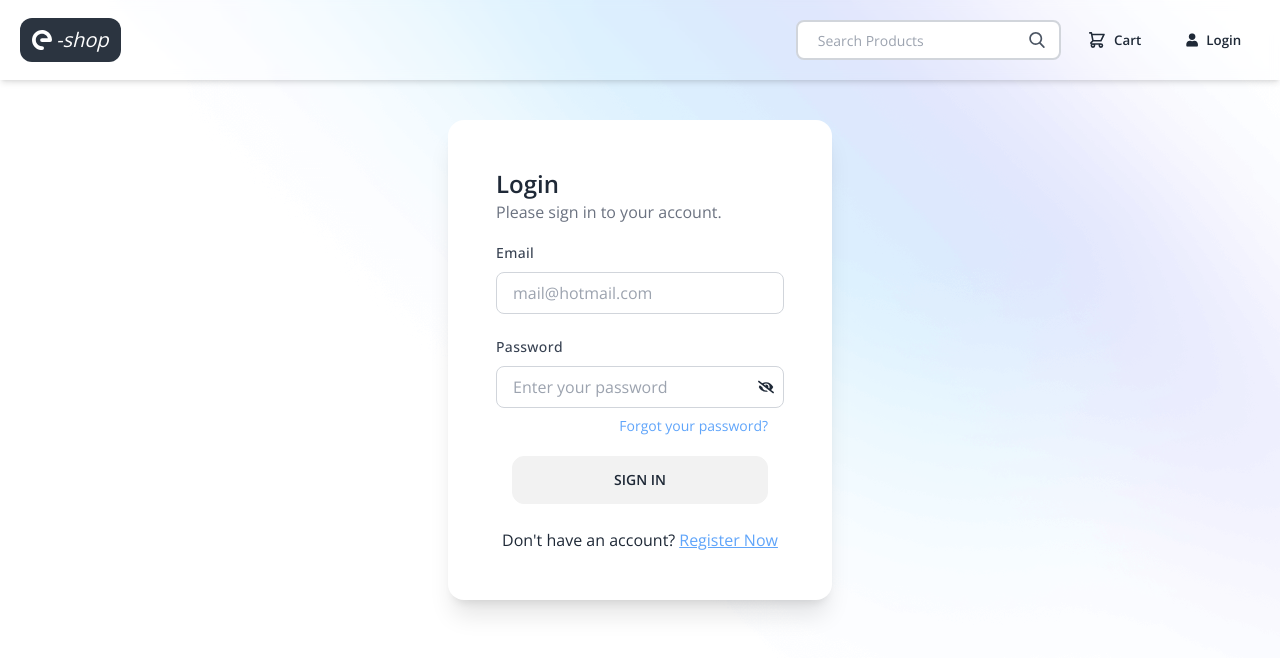
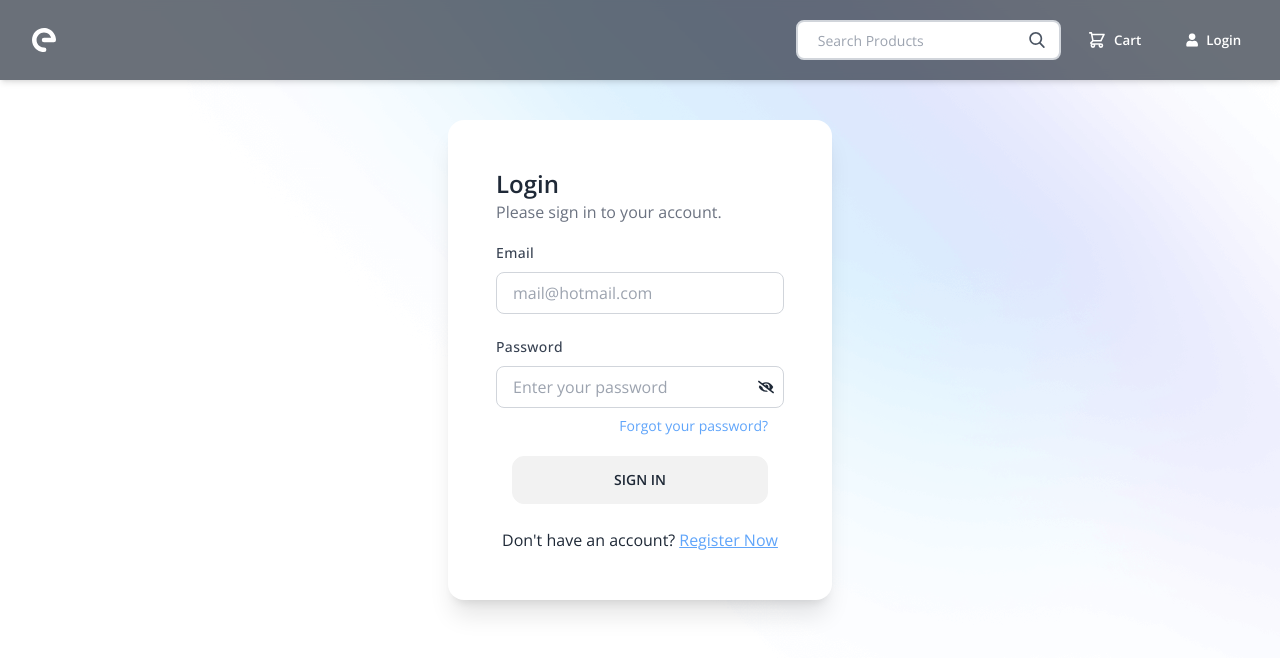
Before and after one commit to oscar-ct/e-shop, a React (Create React App) app in the folder frontend/: page /login in a window 1280 px wide. Shown: the top 658 px of the page. Built offline with nearby package versions, Linux system fonts and the light colour scheme.

Commit message:
feat: update nav bg and icons

```diff
--- a/frontend/src/components/Navbar.jsx
+++ b/frontend/src/components/Navbar.jsx
@@ -1,6 +1,6 @@
 import {useEffect, useState, useRef} from "react";
 import {motion} from "framer-motion";
-import {FaHome, FaUser, FaChevronDown} from "react-icons/fa";
+import {FaUser, FaChevronDown} from "react-icons/fa";
 import {ReactComponent as Logo} from "../icons/e.svg"
 import {Link, useNavigate} from 'react-router-dom'
 import {useSelector, useDispatch} from "react-redux";
@@ -109,17 +109,21 @@ const Navbar = () => {
 
     return (
         <>
-            <nav className={`sticky inset-0 z-10 block h-max w-full max-w-full rounded-none py-4 shadow-md backdrop-blur-sm lg:py-4`}>
+            <nav className={`sticky inset-0 z-10 block h-max w-full max-w-full rounded-none py-4 shadow-md bg-neutral/70 text-white backdrop-blur-sm lg:py-4`}>
                 <div className="px-5 flex justify-between items-center">
-                    <div className={"hidden lg:flex lg:items-center cursor-pointer bg-neutral rounded-xl py-2 px-3"}>
+                    <div className={"hidden lg:flex lg:items-center cursor-pointer rounded-xl py-2 px-3"}>
                         <motion.div
                             onClick={() => navigate("/")}
-                            className={"text-xl flex"}
+                            className={"text-xl flex items-center"}
                             whileHover={{ scale: 1.1 }}
                             whileTap={{ scale: 1.0 }}
                         >
-                            <Logo className={"w-5 mr-1"} fill={"white"}/>
-                            <button className={"text-white italic"}>-shop</button>
+                            <Logo className={"w-6 mr-1"} fill={"white"}/>
+                            {/*<button*/}
+                            {/*    style={{fontFamily: 'Moirai One, cursive', fontSize: "40px"}}*/}
+                            {/*>*/}
+                            {/*    shop*/}
+                            {/*</button>*/}
                         </motion.div>
                     </div>
                     <div className={"justify-end flex"}>
@@ -150,7 +154,7 @@ const Navbar = () => {
                                             {
                                                 dropdownActive && (
                                                     <div className="absolute right-0 z-10 mt-2 origin-top-right">
-                                                        <div className="menu bg-neutral rounded-box text-white font-bold flex flex-col justify-between w-full">
+                                                        <div className="menu bg-neutral/70 rounded-box text-white font-bold flex flex-col justify-between w-full">
                                                             <div className={"flex w-full"}>
                                                                 {
                                                                     userData.isAdmin && (
@@ -240,17 +244,16 @@ const Navbar = () => {
                 </div>
 
 
-
-                <div ref={documentRef3} className={`fixed top-[5rem] left-0 w-9/12 md:w-6/12 bg-neutral/90 py-6 rounded-r-xl lg:hidden h-[calc(100vh-80px)]`} style={openNav ? styles.active : styles.hidden2}>
+                <div ref={documentRef3} className={`fixed top-[5rem] left-0 w-7/12 md:w-6/12 bg-neutral/70 py-6  lg:hidden h-[calc(100vh-80px)]`} style={openNav ? styles.active : styles.hidden2}>
                     <div className={"flex flex-col justify-center h-full w-full"}>
                         <ul className="flex flex-col text-white font-bold text-xl">
                             <li onClick={() => setOpenNav(!openNav)} className="flex items-center p-1 font-normal antialiased hover:subpixel-antialiased cursor-pointer px-8">
-                                <Link to={"/"} className={"btn btn-neutral normal-case w-full whitespace-nowrap"}>
-                                    <FaHome className={"text-lg"}/>
+                                <Link to={"/"} className={"rounded-xl btn btn-neutral normal-case w-full whitespace-nowrap"}>
+                                    <Logo className={"w-5"} fill={"white"}/>
                                 </Link>
                             </li>
                             <li onClick={() => setOpenNav(!openNav)} className="sm:hidden flex items-center p-1 font-normal antialiased hover:subpixel-antialiased cursor-pointer px-8">
-                                <Link to={"/cart"} className="btn btn-neutral normal-case w-full whitespace-nowrap">
+                                <Link to={"/cart"} className="rounded-xl btn btn-neutral normal-case w-full whitespace-nowrap">
                                     <div className="indicator">
                                         <svg xmlns="http://www.w3.org/2000/svg" className="h-5 w-5" fill="none" viewBox="0 0 24 24" stroke="currentColor"><path strokeLinecap="round" strokeLinejoin="round" strokeWidth="2" d="M3 3h2l.4 2M7 13h10l4-8H5.4M7 13L5.4 5M7 13l-2.293 2.293c-.63.63-.184 1.707.707 1.707H17m0 0a2 2 0 100 4 2 2 0 000-4zm-8 2a2 2 0 11-4 0 2 2 0 014 0z" /></svg>
                                         {
@@ -260,19 +263,19 @@ const Navbar = () => {
                                         }
 
                                     </div>
-                                    <span className={"normal-case"}>Cart</span>
+                                    <span className={"normal-case"}/>
                                 </Link>
                             </li>
                             {
                                 userData && (
                                     <>
                                         <li onClick={() => setOpenNav(!openNav)} className="flex items-center p-1 font-normal antialiased hover:subpixel-antialiased cursor-pointer px-8">
-                                            <Link to={"/profile/account"} className={"btn btn-neutral normal-case w-full whitespace-nowrap"}>
+                                            <Link to={"/profile/account"} className={"rounded-xl btn btn-neutral normal-case w-full whitespace-nowrap"}>
                                                 Account
                                             </Link>
                                         </li>
                                         <li onClick={() => setOpenNav(!openNav)} className="flex items-center p-1 font-normal antialiased hover:subpixel-antialiased cursor-pointer px-8">
-                                            <Link to={"/profile/orders"} className={"btn btn-neutral normal-case w-full whitespace-nowrap"}>
+                                            <Link to={"/profile/orders"} className={"rounded-xl btn btn-neutral normal-case w-full whitespace-nowrap"}>
                                             My Orders
                                             </Link>
                                         </li>
@@ -284,17 +287,17 @@ const Navbar = () => {
                                 userData?.isAdmin && (
                                     <>
                                         <li onClick={() => setOpenNav(!openNav)} className="flex items-center p-1 font-normal antialiased hover:subpixel-antialiased cursor-pointer px-8">
-                                            <Link to={"/admin/orders"} className={"btn btn-info normal-case w-full whitespace-nowrap"}>
+                                            <Link to={"/admin/orders"} className={"rounded-xl btn btn-info normal-case w-full whitespace-nowrap"}>
                                                 Order List
                                             </Link>
                                         </li>
                                         <li onClick={() => setOpenNav(!openNav)} className="flex items-center p-1 font-normal antialiased hover:subpixel-antialiased cursor-pointer px-8">
-                                            <Link to={"/admin/users"} className={"btn btn-info normal-case w-full whitespace-nowrap"}>
+                                            <Link to={"/admin/users"} className={"rounded-xl btn btn-info normal-case w-full whitespace-nowrap"}>
                                                 User List
                                             </Link>
                                         </li>
                                         <li onClick={() => setOpenNav(!openNav)} className="flex items-center p-1 font-normal antialiased hover:subpixel-antialiased cursor-pointer px-8">
-                                            <Link to={"/admin/products"} className={"btn btn-info normal-case w-full whitespace-nowrap"}>
+                                            <Link to={"/admin/products"} className={"rounded-xl btn btn-info normal-case w-full whitespace-nowrap"}>
                                                 Product List
                                             </Link>
                                         </li>
@@ -305,13 +308,13 @@ const Navbar = () => {
                             {
                                 userData ? (
                                     <li onClick={() => setOpenNav(!openNav)} className="flex items-center p-1 font-normal antialiased hover:subpixel-antialiased cursor-pointer px-8">
-                                        <button className={"btn btn-error normal-case w-full"} onClick={logoutHandler}>
+                                        <button className={"rounded-xl btn btn-error normal-case w-full"} onClick={logoutHandler}>
                                             Logout
                                         </button>
                                     </li>
                                 ) : (
                                     <li onClick={() => setOpenNav(!openNav)} className="flex items-center p-1 font-normal antialiased hover:subpixel-antialiased cursor-pointer px-8">
-                                        <Link to={"/login"} className="w-full flex items-center cursor-pointer btn btn-primary normal-case">
+                                        <Link to={"/login"} className="w-full flex items-center cursor-pointer btn btn-primary normal-case rounded-xl">
                                             <FaUser/>
                                             <span>
                                                 Login
```
